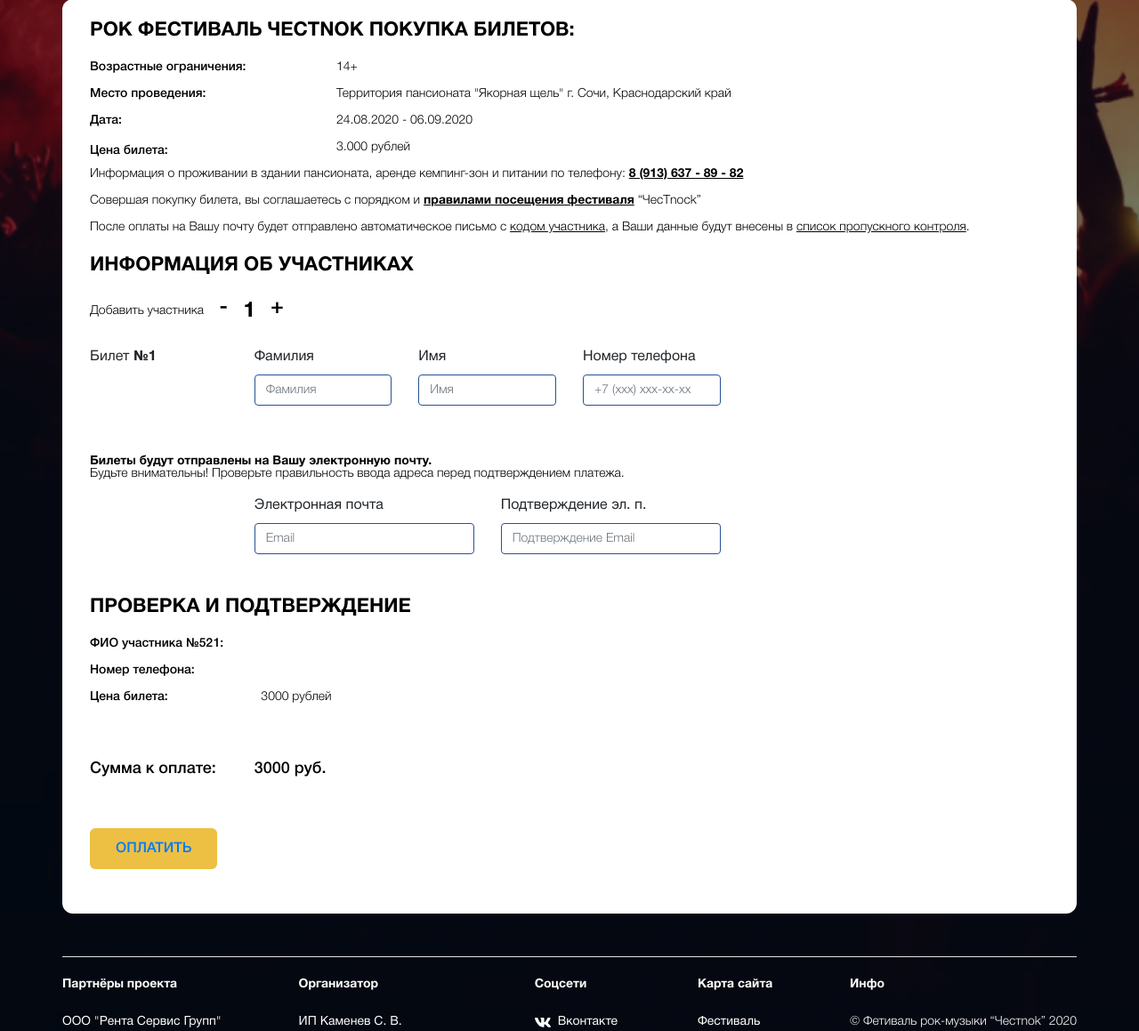
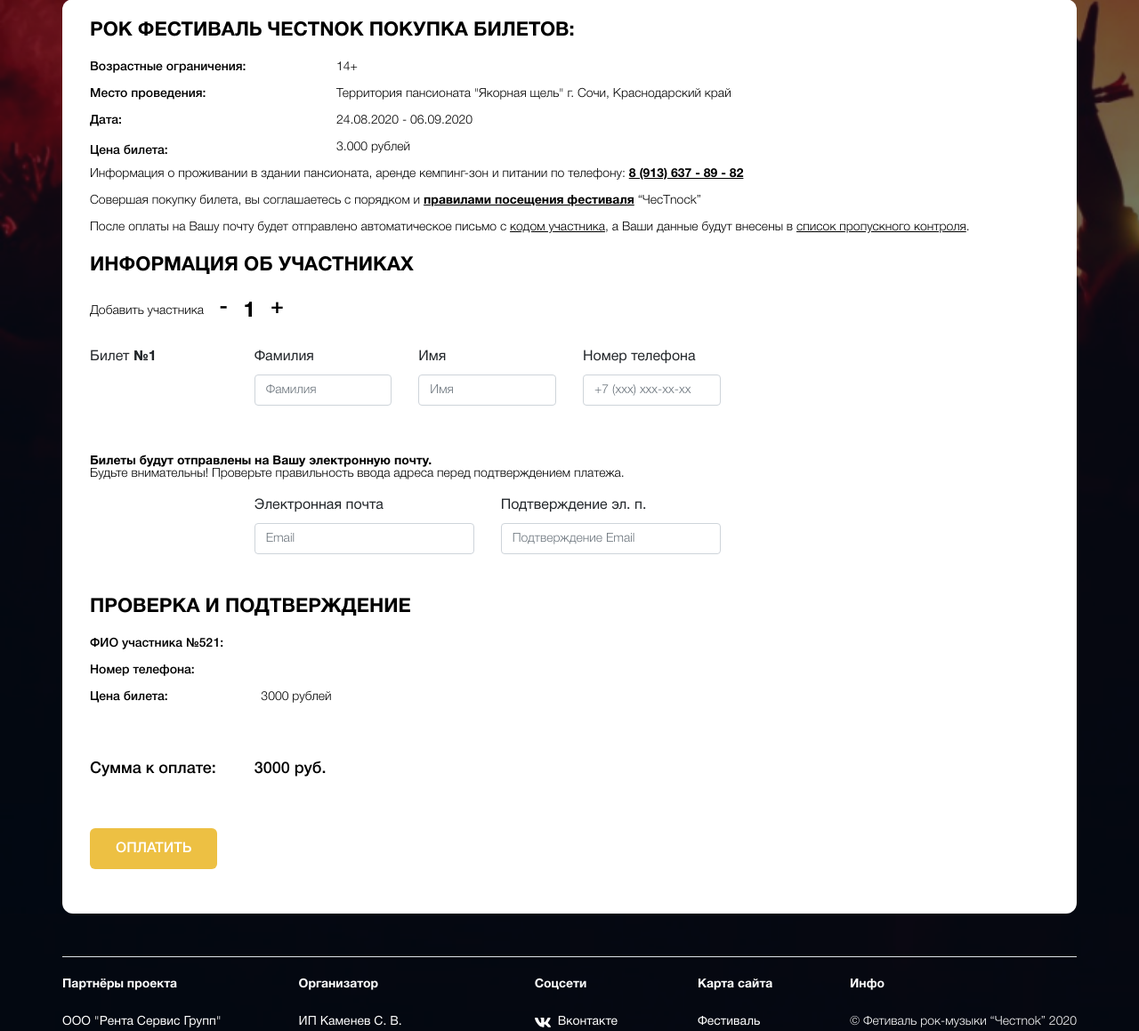
Before and after one commit to DiAndjelo/FestProject, a Django app: page /tickets/ in a window 1280 px wide. Shown: the part 165-1324 px from the top of the page at 89% size. Run offline with Django 3.2, Linux system fonts and the light colour scheme; some libraries are stand-ins or nearby versions.

Commit message:
fixed tickets.html and tickets.css

```diff
--- a/static/css/tickets.css
+++ b/static/css/tickets.css
@@ -249,3 +249,7 @@ footer{
     font-size: 14px;
     line-height: 14px;
 }
+
+.form-control{
+    border-color: #ced4da !important;
+}
--- a/templates/Payment/payment.html
+++ b/templates/Payment/payment.html
@@ -66,7 +66,7 @@
                                 <p class="mb-3">3.000 рублей</p>
                             </div>
                         </div>
-                        <p class="tickets_text">Информация о проживании в здании пансионата, аренде кемпинг-зон и питании по телефону: <a href="tel:89136378982">8 (913) 637 - 89 - 82</a></p>
+                        <p class="tickets_text">Информация о проживании в здании пансионата, аренде кемпинг-зон и питании по телефону:<br class="d-md-block d-lg-none"> <a href="tel:89136378982">8 (913) 637 - 89 - 82</a></p>
                         <p class="tickets_text">Совершая покупку билета, вы соглашаетесь с порядком и <a href="#">правилами посещения фестиваля</a> “ЧесТnock”</p>
                         <p class="tickets_text">После оплаты на Вашу почту будет отправлено автоматическое письмо с <u>кодом участника</u>, а Ваши данные будут внесены в <u>список пропускного контроля</u>.</p>
                     </div>
@@ -203,7 +203,7 @@
                                 </div>
                             </div>
                         </div>
-                        <button type="button" class="btn btn-payment"><a href="{% url 'payment_view' %}">Оплатить</a></button>
+                        <a href="{% url 'payment_view' %}"><button type="button" class="btn btn-payment">Оплатить</button></a>
                     </div>
                 </div>
             </div>
```
